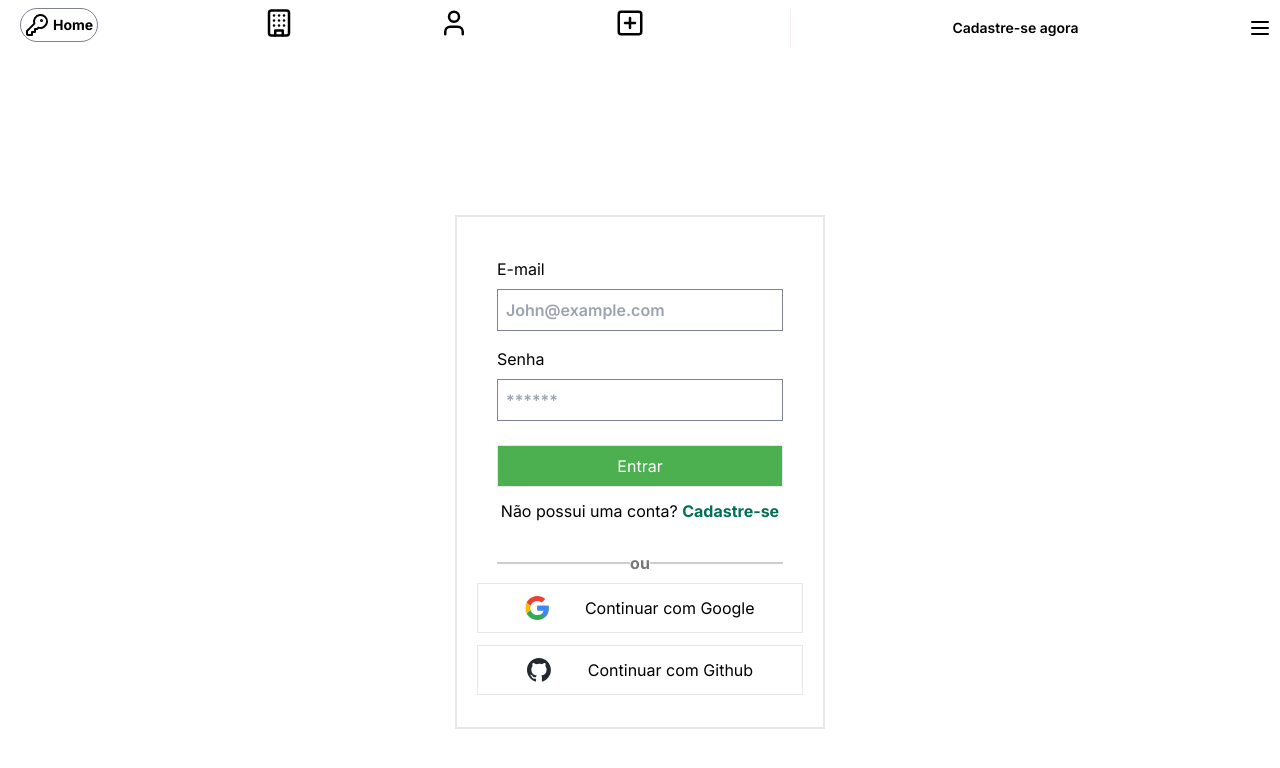
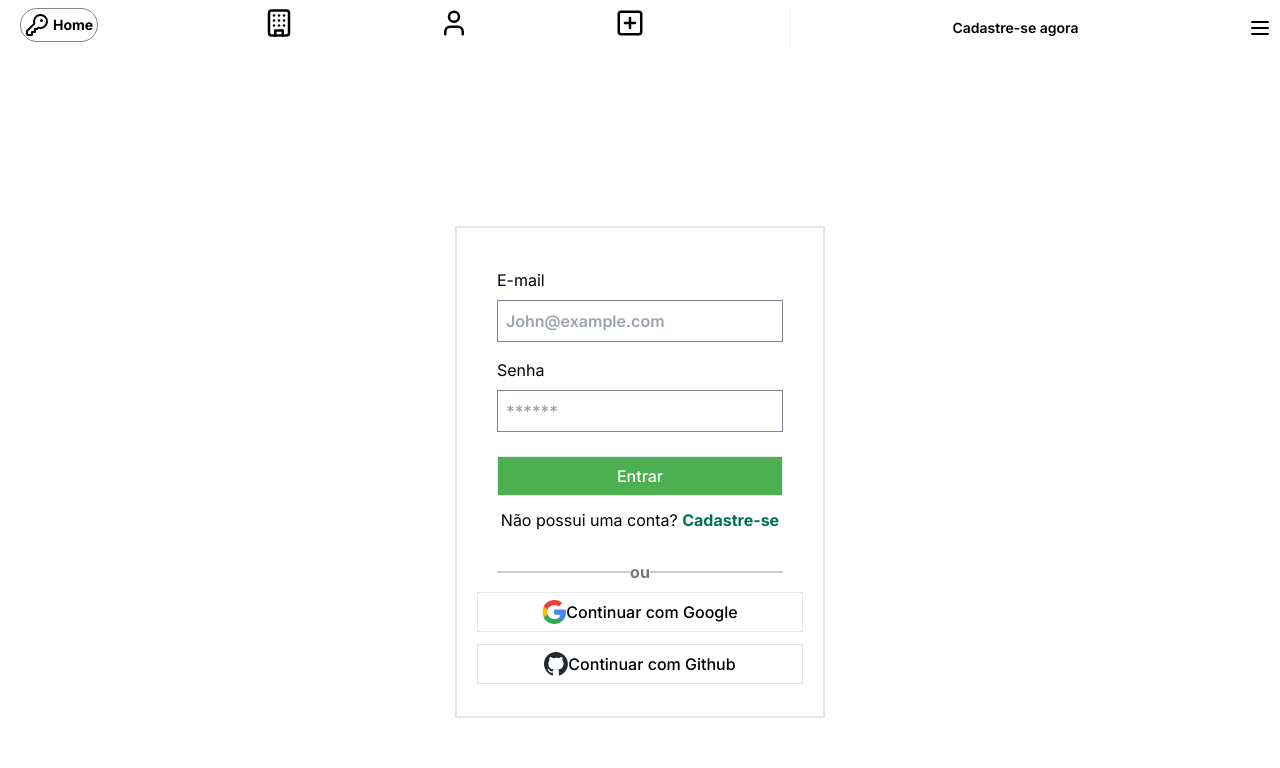
Before and after one commit to rafmco/login-nextjs, a Next.js app: page /login in a window 1280 px wide. Shown: the top 768 px of the page. Built offline with nearby package versions, Linux system fonts and the light colour scheme; no server answers.

Commit message:
fix: component Button do shadcn na página de login;

```diff
--- a/app/login/page.tsx
+++ b/app/login/page.tsx
@@ -3,6 +3,7 @@
 import { signIn, useSession } from "next-auth/react";
 import { useRouter } from "next/navigation";
 import { useEffect, useState } from "react";
+import { Button } from "../_components/ui/button";
 import Link from "next/link";
 
 export default function Login() {
@@ -80,12 +81,12 @@ export default function Login() {
           <p className="block mb-2 font-semibold text-sm text-primary">
             {error}
           </p>
-          <button
+          <Button
             type="submit"
             className="w-[100%] px-3 py-2 border bg-[#4caf50] text-white cursor-pointer text-base transition hover:bg-muted"
           >
             Entrar
-          </button>
+          </Button>
           <p className="mt-3 text-[#000]">
             Não possui uma conta?{" "}
             <Link href="/CreateAccount" className="text-[#017156] font-bold">
@@ -100,7 +101,7 @@ export default function Login() {
           <hr className="flex grow border-t-2 border-[#ccc]" />
         </div>
 
-        <button
+        <Button
           className="w-[100%] px-3 py-3 bg-transparent mb-3 cursor-pointer border border-solid text-black text-base transition hover:bg-muted"
           onClick={() => signIn("google")}
         >
@@ -138,9 +139,9 @@ export default function Login() {
             </span>
             <span>Continuar com Google</span>
           </div>
-        </button>
+        </Button>
 
-        <button
+        <Button
           className="w-[100%] px-3 py-3 bg-transparent mb-3 cursor-pointer border border-solid text-black text-base transition hover:bg-muted"
           onClick={() => signIn("github")}
         >
@@ -162,7 +163,7 @@ export default function Login() {
             </span>
             <span>Continuar com Github</span>
           </div>
-        </button>
+        </Button>
       </div>
     </div>
   );
```
